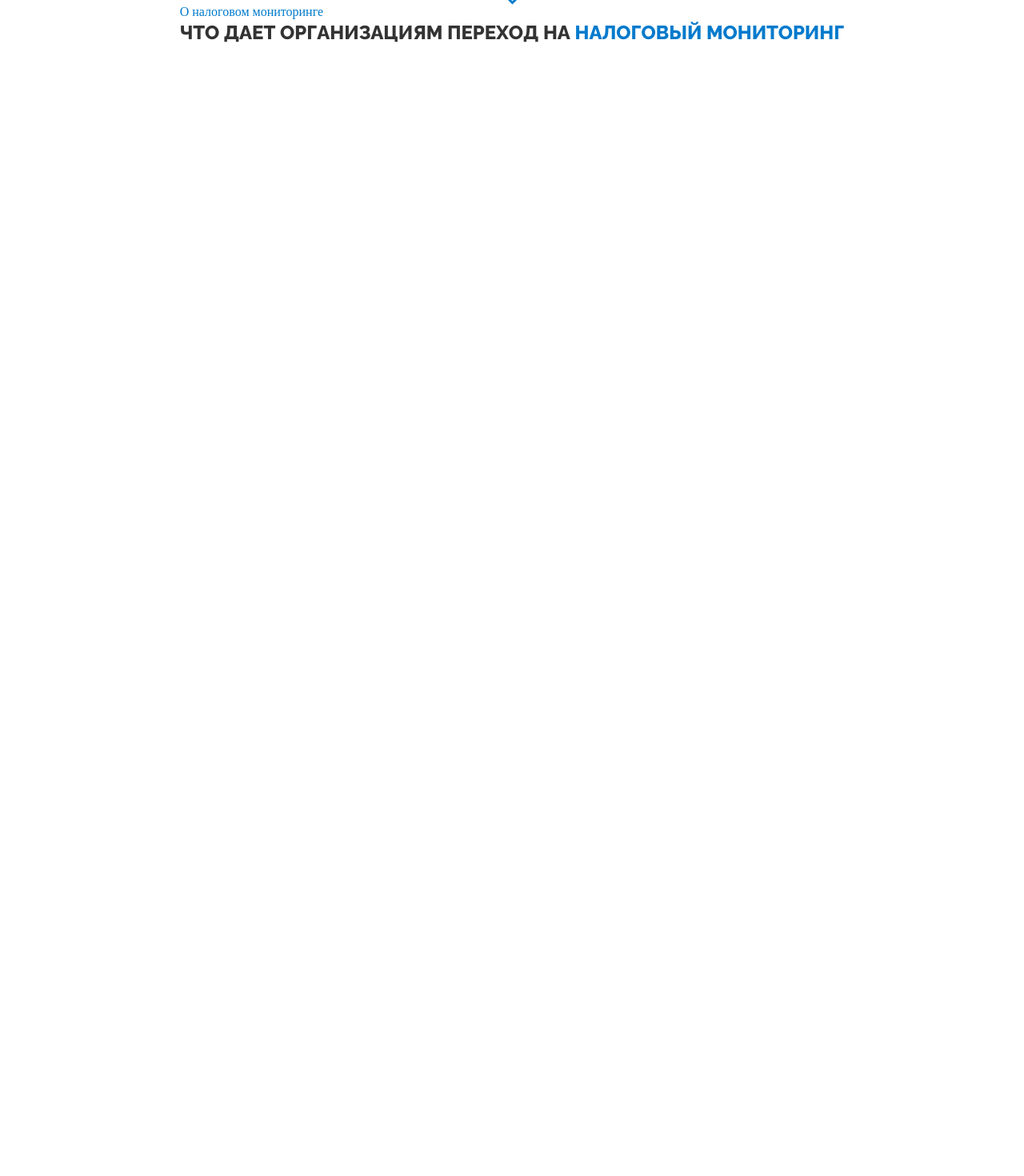
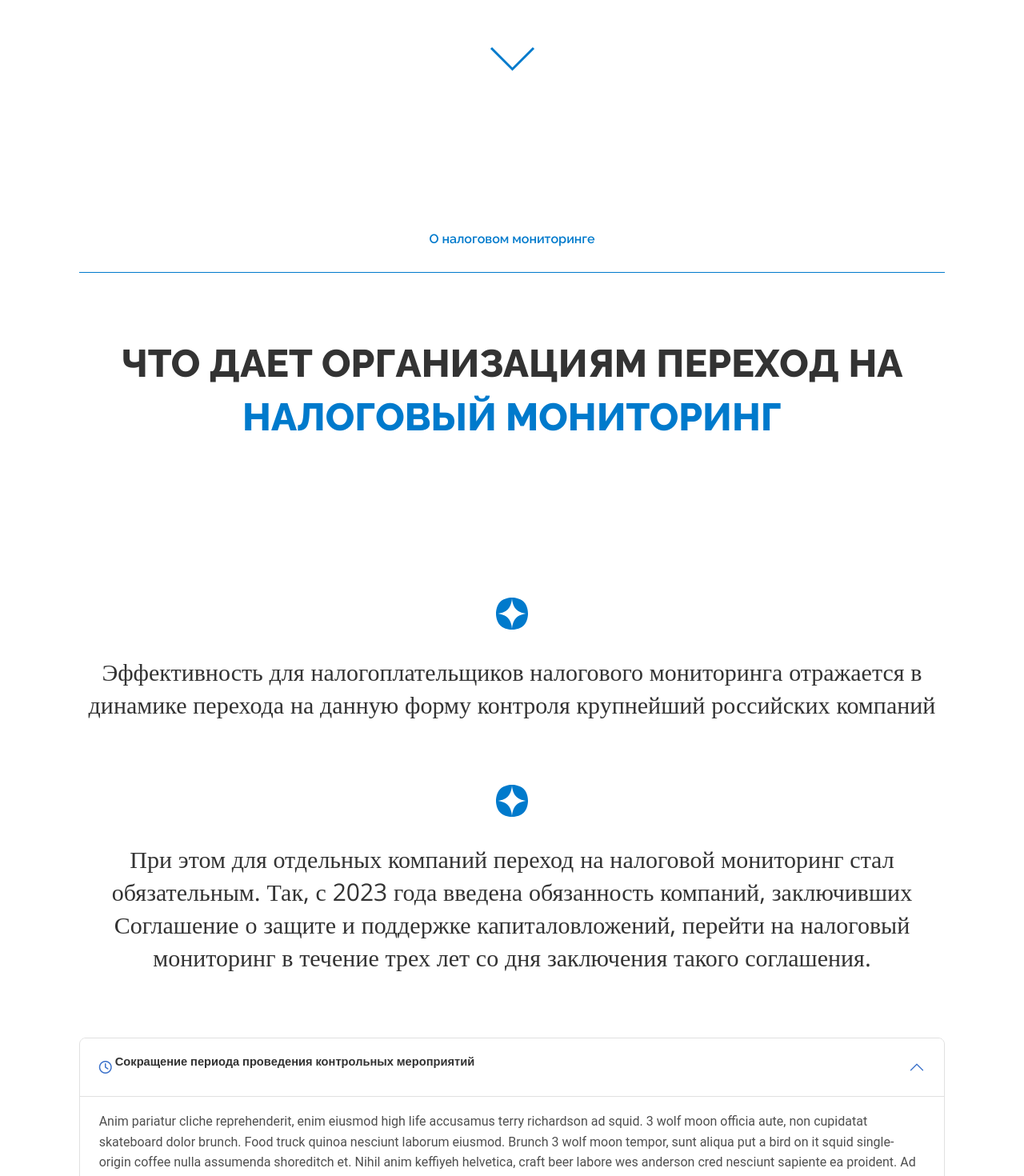
Before and after one commit to k1ngsterr1/taxes-monitoring, a React (Create React App) app: page / in a window 1280 px wide. Shown: the part 1330-2800 px from the top of the page at 80% size. Built offline with nearby package versions, Linux system fonts and the light colour scheme.

Commit message:
taxes-monitoring V1.4

```diff
--- a/package.json
+++ b/package.json
@@ -3,6 +3,7 @@
   "version": "0.1.0",
   "private": true,
   "dependencies": {
+    "@fortawesome/fontawesome-free": "^6.4.2",
     "@testing-library/jest-dom": "^5.17.0",
     "@testing-library/react": "^13.4.0",
     "@testing-library/user-event": "^13.5.0",
@@ -10,6 +11,7 @@
     "@types/node": "^16.18.39",
     "@types/react": "^18.2.18",
     "@types/react-dom": "^18.2.7",
+    "mdb-react-ui-kit": "^6.1.0",
     "mdb-ui-kit": "^6.4.1",
     "react": "^18.2.0",
     "react-burger-menu": "^3.0.9",
--- a/src/index.tsx
+++ b/src/index.tsx
@@ -2,6 +2,9 @@ import React from "react";
 import ReactDOM from "react-dom/client";
 import App from "./App";
 import "./styles/general-styles/general-styles.css";
+
+import "mdb-react-ui-kit/dist/css/mdb.min.css";
+import "@fortawesome/fontawesome-free/css/all.min.css";
 
 const root = ReactDOM.createRoot(
   document.getElementById("root") as HTMLElement
--- a/src/react-app-env.d.ts
+++ b/src/react-app-env.d.ts
@@ -5,3 +5,7 @@ declare module "react-burger-menu" {
 declare module "react-scroll" {
   export { Link } from "react-scroll";
 }
+
+declare module "mdb-react-ui-kit" {
+  export { MDBAccordion, MDBAccordionItem, MDBIcon } from "mdb-react-ui-kit";
+}
--- a/src/screens/AboutScreen.tsx
+++ b/src/screens/AboutScreen.tsx
@@ -1,5 +1,7 @@
 import React from "react";
 import "../styles/about/about-styles.css";
+
+import { MDBAccordion, MDBAccordionItem, MDBIcon } from "mdb-react-ui-kit";
 
 import star from "../assets/star.svg";
 
@@ -26,7 +28,44 @@ const AboutScreen = () => {
           <h2 className="heading">
             Что дает организациям переход на <span>налоговый мониторинг</span>
           </h2>
-          <div className="tabs"></div>
+          <div className="tabs">
+            <Tab
+              propText="Эффективность для налогоплательщиков налогового мониторинга отражается в динамике
+                перехода на данную форму контроля крупнейший российских компаний"
+            ></Tab>
+            <Tab
+              propText="При этом для отдельных компаний переход на налоговой мониторинг стал обязательным. Так, с
+              2023 года введена обязанность компаний, заключивших Соглашение о защите и поддержке
+              капиталовложений, перейти на налоговый мониторинг в течение трех лет со дня заключения
+              такого соглашения."
+            ></Tab>
+          </div>
+          <div className="accordions">
+            <MDBAccordion initialActive={1}>
+              <MDBAccordionItem
+                collapseId={1}
+                headerTitle={
+                  <>
+                    <MDBIcon far icon="clock" /> &nbsp;{" "}
+                    <p className="a-paragraph">
+                      Сокращение периода проведения контрольных мероприятий
+                    </p>
+                  </>
+                }
+              >
+                Anim pariatur cliche reprehenderit, enim eiusmod high life
+                accusamus terry richardson ad squid. 3 wolf moon officia aute,
+                non cupidatat skateboard dolor brunch. Food truck quinoa
+                nesciunt laborum eiusmod. Brunch 3 wolf moon tempor, sunt aliqua
+                put a bird on it squid single-origin coffee nulla assumenda
+                shoreditch et. Nihil anim keffiyeh helvetica, craft beer labore
+                wes anderson cred nesciunt sapiente ea proident. Ad vegan
+                excepteur butcher vice lomo. Leggings occaecat craft beer
+                farm-to-table, raw denim aesthetic synth nesciunt you probably
+                haven't heard of them accusamus labore sustainable VHS.
+              </MDBAccordionItem>
+            </MDBAccordion>
+          </div>
         </div>
       </div>
     </div>
--- a/src/styles/about/about-styles.css
+++ b/src/styles/about/about-styles.css
@@ -8,10 +8,70 @@
   width: 100%;
   height: auto;
 }
-* body .container {
+* body .about-screen {
+  margin-top: clamp(50px, 23.364vw, 200px);
+}
+* body .about-screen .container {
   width: 86.4583333333%;
   margin: auto;
   align-items: center;
   display: flex;
   flex-direction: column;
+}
+* body .about-screen .container .additional-text {
+  display: flex;
+  flex-direction: column;
+  align-items: center;
+}
+* body .about-screen .container .additional-text .mini-text {
+  font-style: normal;
+  font-weight: 600;
+  line-height: normal;
+  font-family: "Raleway", sans-serif;
+}
+* body .about-screen .container .additional-text .line {
+  width: 100%;
+  height: 1px;
+  background-color: #007ACC;
+  margin-top: clamp(8px, 3.73824vw, 32px);
+}
+* body .about-screen .container .heading {
+  color: #333333;
+  text-align: center;
+  margin: auto;
+  margin-top: clamp(16px, 7.47648vw, 64px);
+  font-family: Raleway;
+  font-size: clamp(12px, 5.60736vw, 48px);
+  font-style: normal;
+  font-weight: 800;
+  line-height: 140.4%;
+  text-transform: uppercase;
+}
+* body .about-screen .container .tabs {
+  display: flex;
+  flex-direction: column;
+  align-items: center;
+  margin-top: clamp(32px, 14.95296vw, 128px);
+  text-align: center;
+}
+* body .about-screen .container .tabs .tab {
+  display: flex;
+  flex-direction: column;
+  align-items: center;
+  margin-top: clamp(16px, 7.47648vw, 64px);
+}
+* body .about-screen .container .tabs .tab .tab-text {
+  margin-top: clamp(8px, 3.73824vw, 32px);
+  color: #333;
+  text-align: center;
+  font-family: Open Sans;
+  font-size: clamp(7.5px, 3.5046vw, 30px);
+  font-style: normal;
+  font-weight: 400;
+  line-height: normal;
+}
+* body .about-screen .container .accordions {
+  display: flex;
+  flex-direction: column;
+  margin-top: clamp(16px, 7.47648vw, 64px);
 }/*# sourceMappingURL=about-styles.css.map */
--- a/src/styles/about/about-styles.sass
+++ b/src/styles/about/about-styles.sass
@@ -18,7 +18,7 @@ $m16: clamp(8px,0.83328vw,32px)
 $m8: clamp(4px,0.41664vw,16px)
 
 $m128mob: clamp(64px,29.90592vw,256px)
-$m64mob: clamp(32px,3.33312vw,128px)
+$m64mob: clamp(32px,14.95296vw,128px)
 $m32mob: clamp(16px,7.47648vw,64px)
 $m16mob: clamp(8px,3.73824vw,32px)
 $m8mob: clamp(4px,1.86912vw,16px)
@@ -47,9 +47,69 @@ $container: 86.45833333333333%
         width: 100%
         height: auto
 
-        .container
-            width: $container
-            margin: auto
-            align-items: center
-            display: flex
-            flex-direction: column
+        .about-screen
+            margin-top: clamp(50px,23.363999999999997vw,200px)
+
+            .container
+                width: $container
+                margin: auto
+                align-items: center
+                display: flex
+                flex-direction: column
+
+                .additional-text
+                    display: flex
+                    flex-direction: column
+                    align-items: center
+
+                    .mini-text
+                        font-style: normal
+                        font-weight: 600
+                        line-height: normal
+                        font-family: 'Raleway', sans-serif
+
+                    .line
+                        width: 100%
+                        height: 1px
+                        background-color: $brightBlue
+                        margin-top: $m16mob
+
+                .heading
+                    color: $darkGray
+                    text-align: center
+                    margin: auto
+                    margin-top: $m32mob
+                    font-family: Raleway
+                    font-size: clamp(12px,5.60736vw,48px)
+                    font-style: normal
+                    font-weight: 800
+                    line-height: 140.4%
+                    text-transform: uppercase
+
+                .tabs
+                    display: flex
+                    flex-direction: column
+                    align-items: center
+                    margin-top: $m64mob
+                    text-align: center
+
+                    .tab
+                        display: flex
+                        flex-direction: column
+                        align-items: center
+                        margin-top: $m32mob
+
+                        .tab-text
+                            margin-top: $m16mob
+                            color: #333
+                            text-align: center
+                            font-family: Open Sans
+                            font-size: clamp(7.5px,3.5046vw,30px)
+                            font-style: normal
+                            font-weight: 400
+                            line-height: normal
+
+                .accordions
+                    display: flex
+                    flex-direction: column
+                    margin-top: $m32mob
```
Also changed, not shown: tsconfig.json (+6 -8 lines), 2 other files (tests, documents, lock files or other folders).
